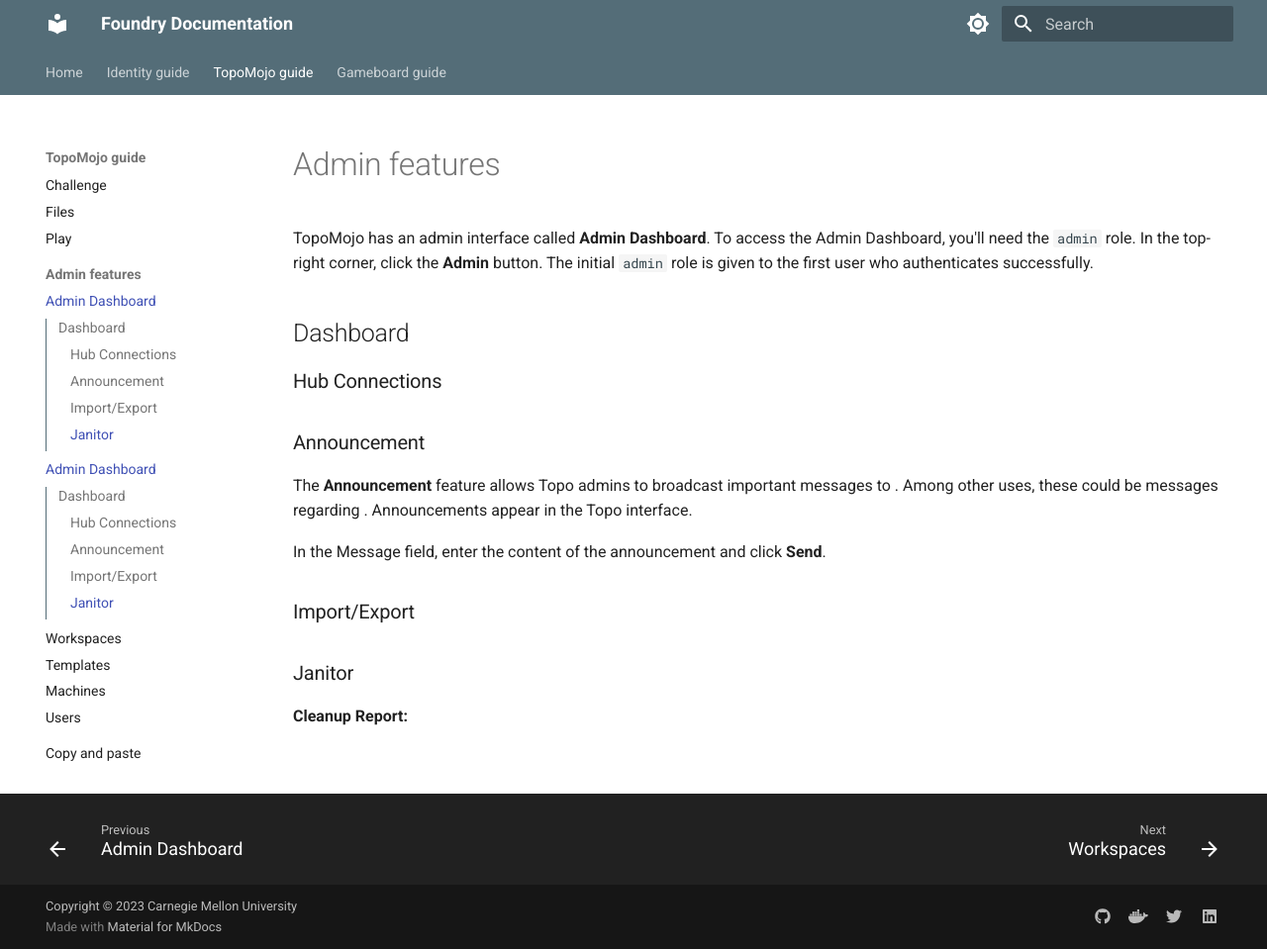
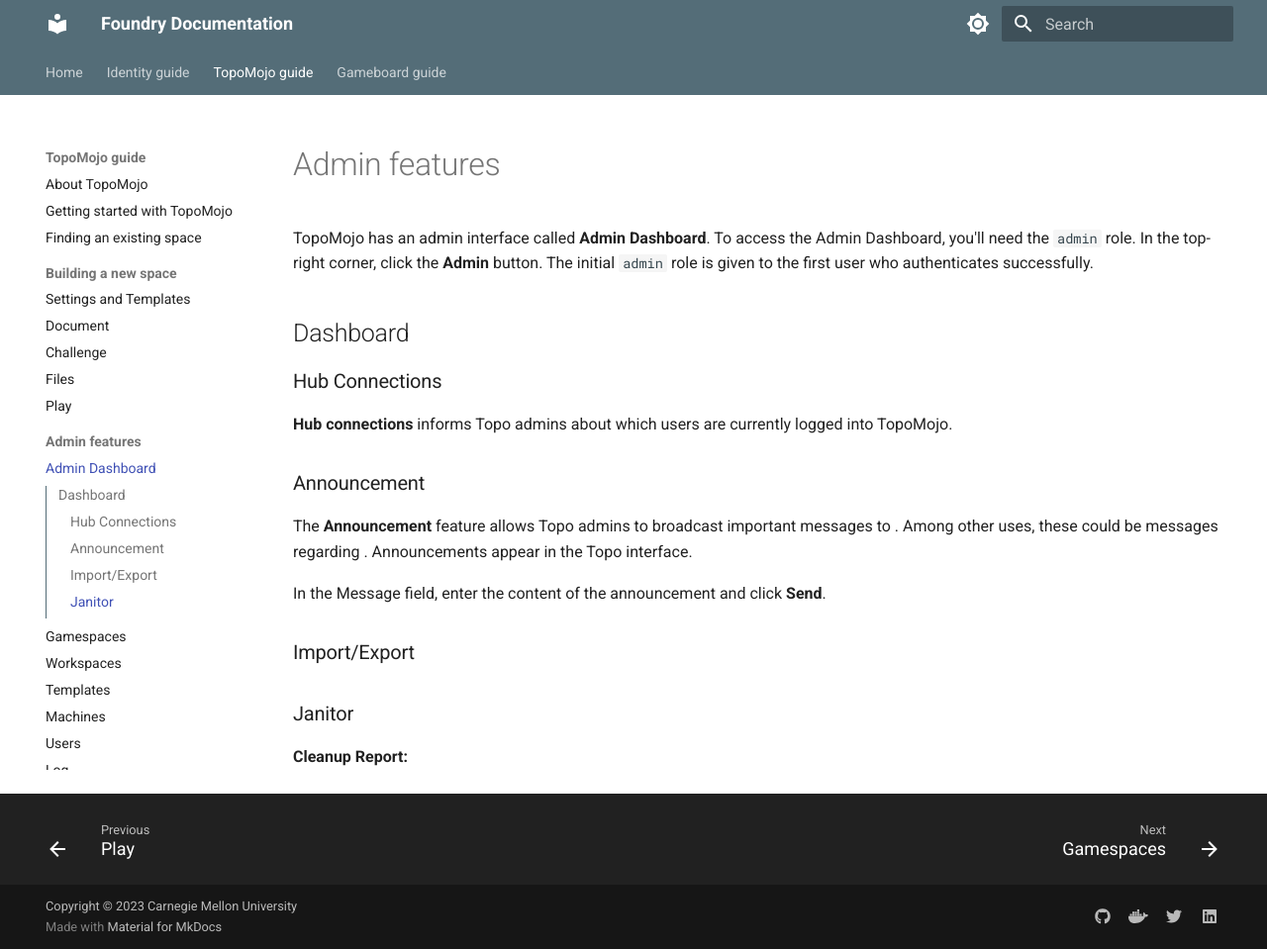
Before and after one commit to cmu-sei/foundry-docs, an MkDocs documentation site: the page built from docs/topomojo/admin-dashboard.md, in a window 1280 px wide and 959 px high. Shown: the whole window at 99% size. Built offline with MkDocs 1.6.1 and Material for MkDocs 9.7.7, drawn with Linux system fonts in a browser that asks for light colours.

Commit message:
fixed navigation in yml file; added Tm content

```diff
--- a/docs/topomojo/admin-dashboard.md
+++ b/docs/topomojo/admin-dashboard.md
@@ -5,6 +5,8 @@
 ## Dashboard
 
 ### Hub Connections
+
+**Hub connections** informs Topo admins about which users are currently logged into TopoMojo.
 
 ### Announcement
 
--- a/mkdocs.yml
+++ b/mkdocs.yml
@@ -60,11 +60,12 @@
     - Play: topomojo/play.md
   - Admin features:
     - Admin Dashboard: topomojo/admin-dashboard.md
-    - Gamespaces: topomojo/admin-dashboard.md
+    - Gamespaces: topomojo/admin-gamespaces.md
     - Workspaces: topomojo/admin-workspaces.md
     - Templates: topomojo/admin-templates.md
     - Machines: topomojo/admin-machines.md
     - Users: topomojo/admin-users.md
+    - Log: topomojo/admin-log.md
   - Copy and paste: topomojo/copy-paste.md
 - Gameboard guide:
   - About the Gameboard: gameboard/index.md
```
